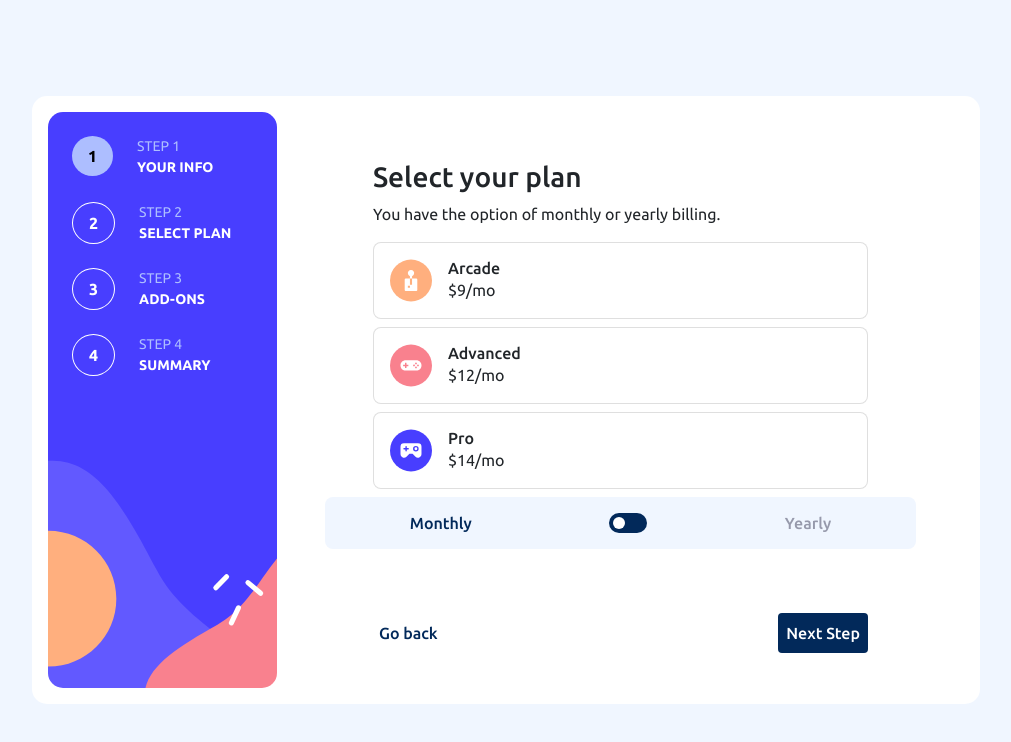
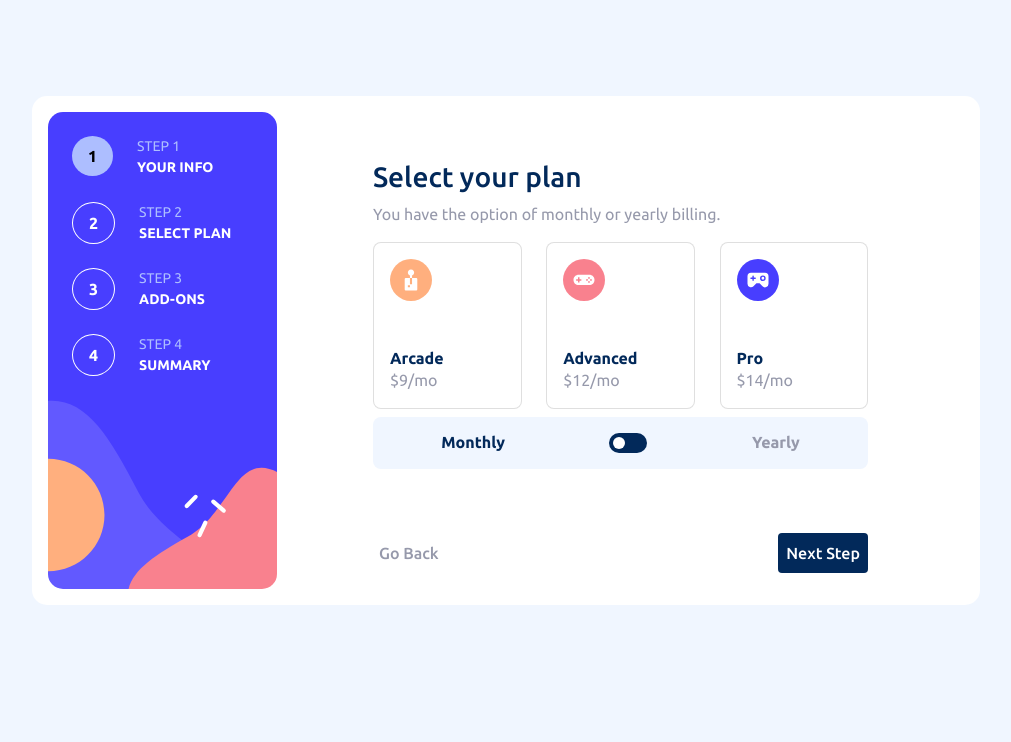
Before and after one commit to pedroalima/multi-form, a React (Vite) app: page /select-plan in a window 1280 px wide. Shown: the top 742 px of the page, without its empty margins (134-1145 px from the left). Built offline with nearby package versions, Linux system fonts and the light colour scheme.

Commit message:
style: add full your-info and select-plan pages

```diff
--- a/src/components/footer/index.jsx
+++ b/src/components/footer/index.jsx
@@ -15,7 +15,7 @@ function Footer() {
     return (
         <div className='row py-3 px-5 justify-content-between no-gutters position-custom' id='footer'>
             <div className="col-12 d-flex justify-content-between px-md-5">
-                <button onClick={goBack} className='border-0 bg-white font-tertiary-color weight-custom'>Go back</button>
+                <button onClick={goBack} className='border-0 bg-white font-primary-color weight-custom'>Go Back</button>
                 <button onClick={goForward} className='border-0 rounded p-2 bg-button-color text-white weight-custom'>Next Step</button>
             </div>
         </div>
--- a/src/components/root/index.jsx
+++ b/src/components/root/index.jsx
@@ -6,8 +6,8 @@ import './index.scss'
 
 function Root() {
 	return (
-		<div className='container-fluid vh-100 p-md-5' id='root'>
-			<div className='container w-100 h-100 p-md-5'>
+		<div className='container-fluid vh-md-100 p-md-5' id='root'>
+			<div className='container w-100 h-md-100 p-md-5'>
 				<div className='row row-custom pb-5 p-md-3 mx-md-5'>
 					<header className='col-12 p-0 col-md-3'>
 						<Sidebar />
@@ -16,6 +16,9 @@ function Root() {
 						<Outlet />
 						<Footer />
 					</main>
+					{/* <footer className="col-12 col-md-9">
+						<h1>test</h1>
+					</footer> */}
 				</div>
 			</div>
 		</div>
--- a/src/pages/select-plan/index.jsx
+++ b/src/pages/select-plan/index.jsx
@@ -6,38 +6,38 @@ import iconPro from '../../assets/images/icon-pro.svg'
 
 function SelectPlan() {
     return (
-        <section className="bg-white p-4 p-md-5" id="your-info">
+        <section className="bg-white p-4 mb-5 mb-md-0 p-md-5" id="select-plan">
             <div className='px-md-5'>
-                <h3>Select your plan</h3>
-                <p>You have the option of monthly or yearly billing.</p>
+                <h3 className='font-tertiary-color'>Select your plan</h3>
+                <p className='font-primary-color'>You have the option of monthly or yearly billing.</p>
             </div>
-            <form className='px-md-5'>
+            <form className='px-md-5 d-md-flex justify-content-md-between'>
                 <input name='plan' id='arcade' type="radio" className='d-none' />
-                <label htmlFor="arcade" className="card flex-row p-3 border-custom">
-                    <img src={iconArcade} width='42' alt="Icon arcade" />
-                    <div className="card-body p-0 ml-3">
-                        <h6 className="card-title m-0">Arcade</h6>
-                        <p className="card-text">$9/mo</p>
+                <label htmlFor="arcade" className="card flex-row p-3 border-custom flex-md-column text-left width-custom">
+                    <img src={iconArcade} className='mb-md-5' width='42' alt="Icon arcade" />
+                    <div className="card-body p-0 ml-3 ml-md-0">
+                        <h6 className="card-title m-0 font-tertiary-color">Arcade</h6>
+                        <p className="card-text font-primary-color">$9/mo</p>
                     </div>
                 </label>
                 <input name='plan' id='advanced' type="radio" className='d-none' />
-                <label htmlFor="advanced" className="card flex-row p-3 border-custom">
-                    <img src={iconAdvanced} width='42' alt="Icon advanced" />
-                    <div className="card-body p-0 ml-3">
-                        <h6 className="card-title m-0">Advanced</h6>
-                        <p className="card-text">$12/mo</p>
+                <label htmlFor="advanced" className="card flex-row p-3 border-custom flex-md-column text-left width-custom">
+                    <img src={iconAdvanced} className='mb-md-5' width='42' alt="Icon advanced" />
+                    <div className="card-body p-0 ml-3 ml-md-0">
+                        <h6 className="card-title m-0 font-tertiary-color">Advanced</h6>
+                        <p className="card-text font-primary-color">$12/mo</p>
                     </div>
                 </label>
                 <input name='plan' id='pro' type="radio" className='d-none' />
-                <label htmlFor="pro" className="card flex-row p-3 border-custom">
-                    <img src={iconPro} width='42' alt="Icon pro" />
-                    <div className="card-body p-0 ml-3">
-                        <h6 className="card-title m-0">Pro</h6>
-                        <p className="card-text">$14/mo</p>
+                <label htmlFor="pro" className="card flex-row p-3 border-custom flex-md-column text-left width-custom">
+                    <img src={iconPro} className='mb-md-5' width='42' alt="Icon pro" />
+                    <div className="card-body p-0 ml-3 ml-md-0">
+                        <h6 className="card-title m-0 font-tertiary-color">Pro</h6>
+                        <p className="card-text font-primary-color">$14/mo</p>
                     </div>
                 </label>
             </form>
-            <div className='bg-modality-color d-flex justify-content-around align-items-center border-custom p-3'>
+            <div className='bg-modality-color d-flex justify-content-around align-items-center border-custom p-3 mx-md-5'>
                 <h6 className='m-0 font-tertiary-color'>Monthly</h6>
                 <div className='bg-button-color icon'>
                     <input type="checkbox" id="modality" className='d-none' />
--- a/src/pages/select-plan/index.scss
+++ b/src/pages/select-plan/index.scss
@@ -1,10 +1,31 @@
-#your-info {
+@import '../../styles/variables.scss';
+
+#select-plan {
+    border-radius: 15px;
+    box-shadow: 0 0 100px -30px #b6b6b6;
+
+    @media screen and (min-width: 1024px) {
+        box-shadow: none;
+    }
+
     input[type="radio"]:checked+label {
-        border: 1px solid red;
+        border: 1px solid hsl(271, 57%, 36%);
+        background: hsl(280, 50%, 98%);
     }
 
     .border-custom {
         border-radius: 8px;
+    }
+
+    .width-custom {
+
+        @media screen and (min-width: 1024px) {
+            width: 30%;
+        }
+    }
+
+    h6 {
+        font-weight: 600;
     }
 
     .icon {
@@ -20,6 +41,7 @@
             width: 12px;
             height: 12px;
             border-radius: 25px;
+            cursor: pointer;
         }
 
         input[type="checkbox"]:checked+label {
--- a/src/pages/your-info/index.jsx
+++ b/src/pages/your-info/index.jsx
@@ -4,16 +4,16 @@ function YourInfo() {
     return (
         <section className="bg-white p-4 p-md-5" id="your-info">
             <div className='px-md-5'>
-                <h3>Personal info</h3>
-                <p>Please provide your name, email address, and phone number</p>
+                <h3 className='font-tertiary-color'>Personal info</h3>
+                <p className='font-primary-color'>Please provide your name, email address, and phone number.</p>
             </div>
             <form className='px-md-5'>
-                <label htmlFor="name">Name</label>
-                <input className='w-100' id='name' type="text" placeholder='e.g. Stephen King' />
-                <label htmlFor="email">Email Address</label>
-                <input className='w-100' id='email' type="email" placeholder='e.g. stephenking@lorem.com' />
-                <label htmlFor="phone">Phone Number</label>
-                <input className='w-100' id='phone' type="number" placeholder='e.g. +1 234 567 890' />
+                <label htmlFor="name" className='font-tertiary-color m-0 mt-3'>Name</label>
+                <input className='w-100 p-1 px-2' id='name' type="text" placeholder='e.g. Stephen King' />
+                <label htmlFor="email" className='font-tertiary-color m-0 mt-3'>Email Address</label>
+                <input className='w-100 p-1 px-2' id='email' type="email" placeholder='e.g. stephenking@lorem.com' />
+                <label htmlFor="phone" className='font-tertiary-color m-0 mt-3'>Phone Number</label>
+                <input className='w-100 p-1 px-2' id='phone' type="number" placeholder='e.g. +1 234 567 890' />
             </form>
         </section>
     )
--- a/src/pages/your-info/index.scss
+++ b/src/pages/your-info/index.scss
@@ -1,3 +1,17 @@
 #your-info {
     border-radius: 15px;
+    box-shadow: 0 0 100px -30px #b6b6b6;
+
+    @media screen and (min-width: 1024px) {
+        box-shadow: none;
+    }
+
+
+    h3 {
+        font-weight: 700;
+    }
+
+    p {
+        font-size: 18px;
+    }
 }
```
